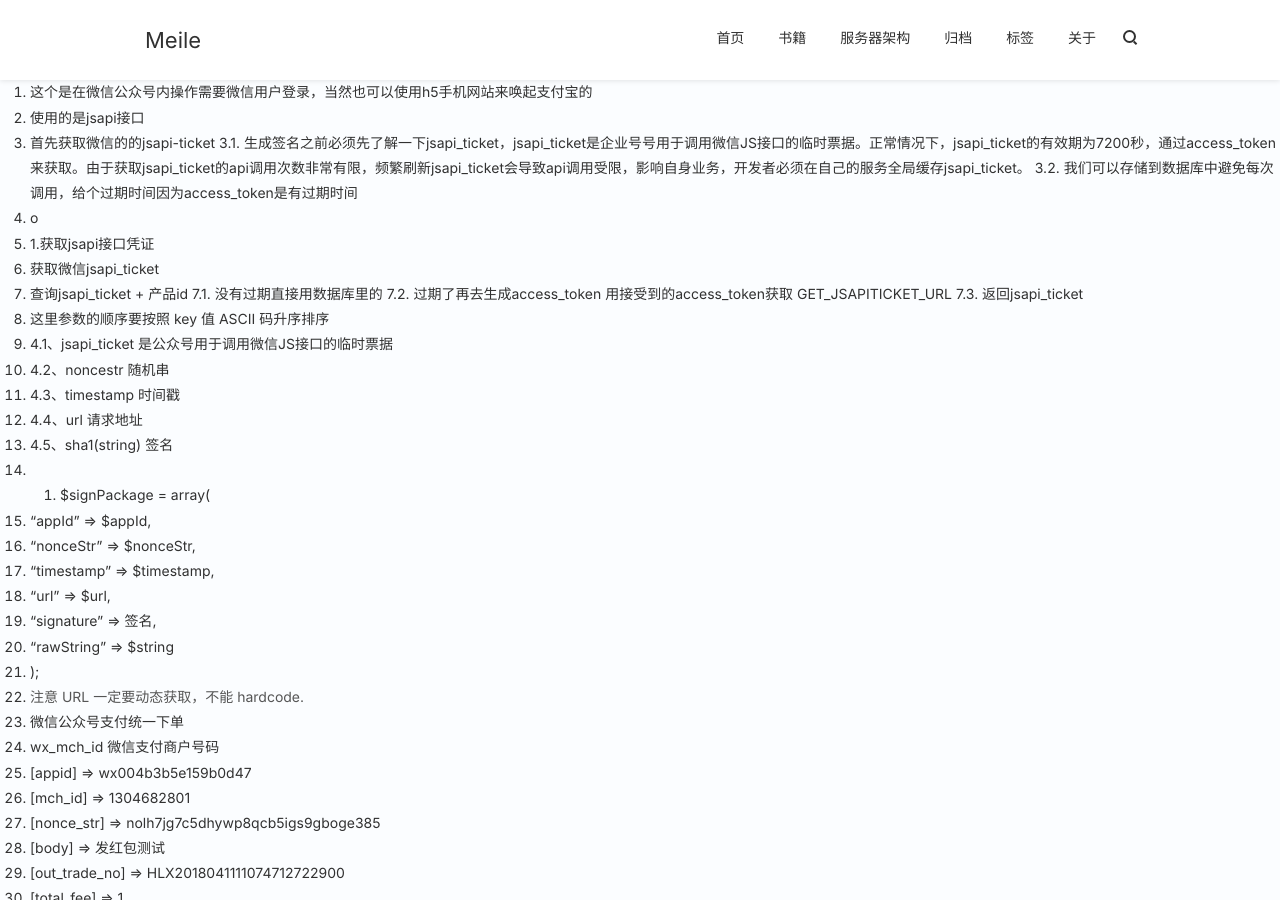
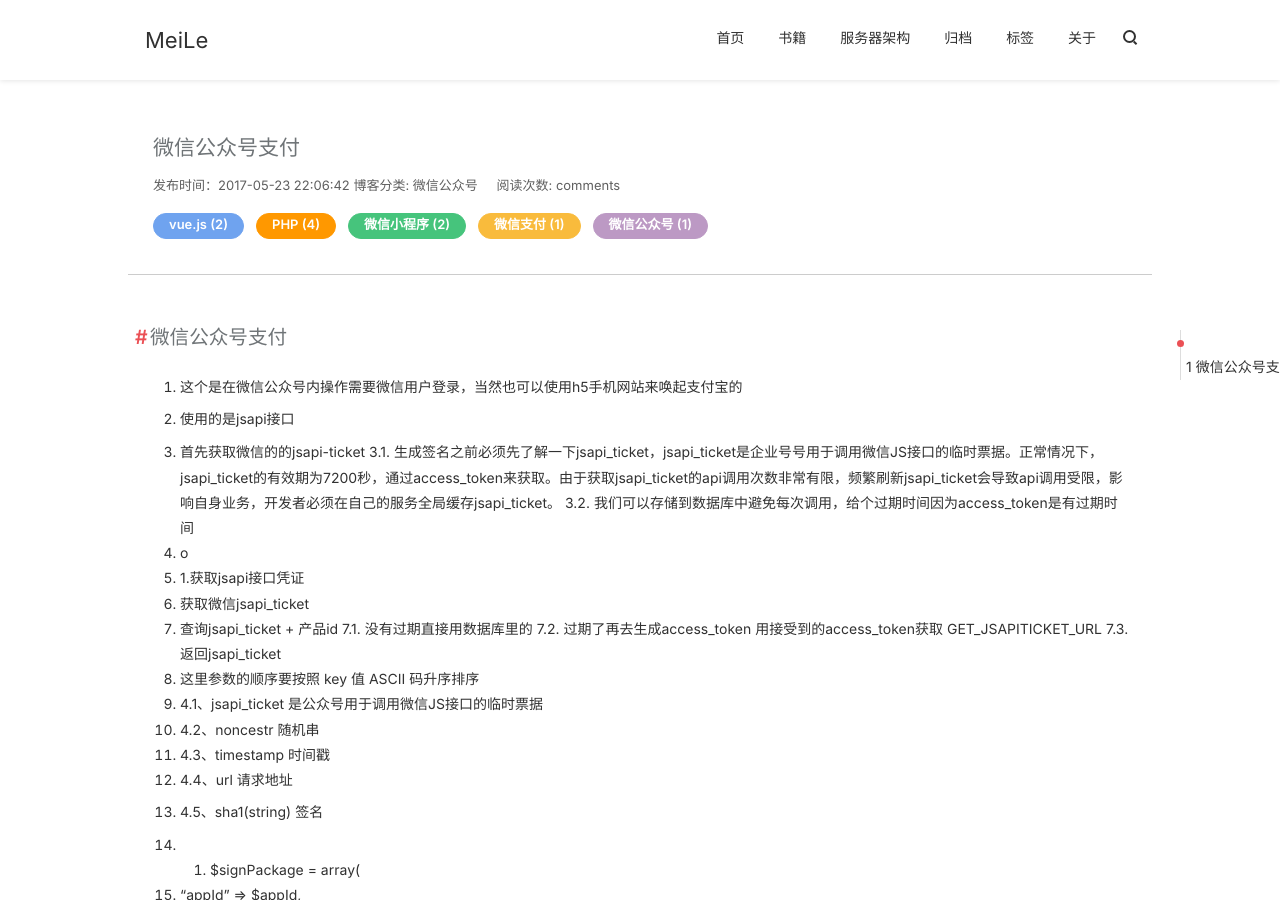
Before and after one commit to Yii18/Yii18.github.io, a Jekyll site: the page built from _posts/支付/2017-05-23-微信公众号支付.md, in a window 1280 px wide and 900 px high. Built offline with Jekyll 4.4.1, drawn with Linux system fonts in a browser that asks for light colours; nearby versions of some CDN libraries; comment, search, counter and statistics services are not loaded; some of the changed text lies outside the part shown.

Commit message:
Update 2017-05-23-微信公众号支付.md

```diff
--- a/_posts/支付/2017-05-23-微信公众号支付.md
+++ b/_posts/支付/2017-05-23-微信公众号支付.md
@@ -1,3 +1,20 @@
+---
+layout: blog
+banana: true
+category: 微信公众号
+title:  微信公众号支付
+date:   2017-05-23 22:06:42
+background-image: https://ss0.bdstatic.com/70cFuHSh_Q1YnxGkpoWK1HF6hhy/it/u=2061838925,3179888277&fm=27&gp=0.jpg
+tags:
+- vue.js
+- PHP
+- 微信小程序
+- 微信支付
+- 微信公众号
+---
+
+# 微信公众号支付
+
 1.	这个是在微信公众号内操作需要微信用户登录，当然也可以使用h5手机网站来唤起支付宝的
 2.	使用的是jsapi接口
 
```
